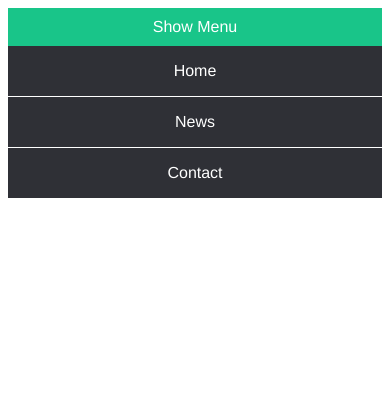
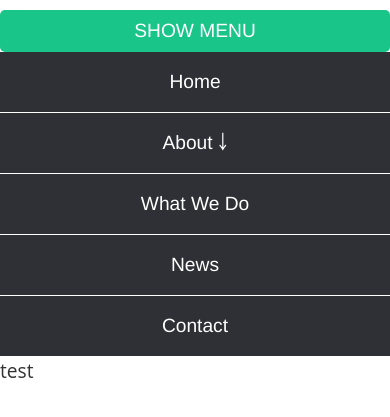
Before and after one commit to zachisit/zachis.it.two.dot.oh, a PHP site: page /test.php in a window 390 px wide, after a click on "SHOW MENU". Shown: the top 417 px of the page. Run offline with PHP 8.4, Linux system fonts and the light colour scheme.

Commit message:
responsive and general code cleanup
finished a lot of the responsive work related to images; added content
for about; added header for contact; general cleanup of source

```diff
--- a/header.php
+++ b/header.php
@@ -42,11 +42,11 @@ $(window).load(function(){
 	</div><!--header_top-->
 	<div id="header_bottom">
 		<div id="header_bottom_right">
-
-	<label for="show-menu" class="show-menu">Show Menu</label>
+		<label for="show-menu" class="show-menu">Show Menu</label>
 		<input type="checkbox" id="show-menu" role="button">
 		<ul id="menu">
-		<li><a href="about.php" title="">About</a></li><li><a href="websites.php" title="">Websites</a></li><li><a href="mobile.php" title="">Mobile</a></li><li><a href="lifestream.php" title="">Lifestream</a></li><li><a href="contact.php" title="">Contact</a></li></ul>
+			<li><a href="about.php" title="">About</a></li><li><a href="websites.php" title="">Websites</a></li><li><a href="mobile.php" title="">Mobile</a></li><li><a href="lifestream.php" title="">Lifestream</a></li><li><a href="contact.php" title="">Contact</a></li>
+		</ul>
 		</div><!--#header_bottom_right-->
 	</div><!--header-top-->
 	</div><!--header-->
--- a/style.css
+++ b/style.css
@@ -36,18 +36,19 @@ ul li {list-style:none;display:inline;}
 #header_left {float:left;width:150px;height:43px;background:url(images/headerlogo.png)no-repeat;margin-top:10px}
 #header_right {float:right;width:247px;margin-top:15px;color:#ff0ec9;font-size:25px;}
 #header_bottom_right {width:398px;float:right;}
-#header_bottom_right ul {	list-style-type:none;margin:0;padding:0;position: absolute;}
-#header_bottom_right ul li {	display:inline-block;float: left;margin-right: 1px;}
-#header_bottom_right ul li a {display:block;min-width:90px;height: 30px;text-decoration: none;text-transform:uppercase;text-align:center;color:#999;font-size:14px;}
-#header_bottom_right ul li a:hover {color:#0088cc;text-underline:1px solid pink;}
-#header_bottom {width:100%;float:left;height:18px;}
-.show-menu {text-decoration: none;color: #fff;background: #075398;text-align: center;padding: 10px 0;display: none;border-radius:5px;}
+#header_bottom_right ul {list-style-type:none;margin:0;padding:0;position: absolute;}
+#header_bottom_right li {display:inline-block;float: left;margin-left: 10px;}
+#header_bottom_right li a {display:block;color:#999;text-align: center;text-decoration: none;text-transform:uppercase;}
+#header_bottom_right li:hover a {text-decoration:underline;color:#ff0ec9;}
+#header_bottom_right li:hover ul a {color: #2f3036;}
+#header_bottom_right li:hover ul a:hover {color: #fff;}
+.show-menu {text-decoration: none;color: #fff;background: #278cff;text-align: center;padding: 10px 0;display: none;border-radius:5px;}
 input[type=checkbox]{display: none;}
 input[type=checkbox]:checked ~ #menu{display: block;}
 
 
 /*index:video section*/
-#videoblock {width:100%;float:left;height:345px;margin:20px 0 0 0;}
+#videoblock {width:100%;float:left;height:345px;margin:40px 0 0 0;}
 #videoblockvideo {background:url(images/zachisvideo.png) no-repeat;margin:0 auto;width:100%;height:345px;}
 
 /*index:under video block*/
@@ -76,7 +77,7 @@ input[type=checkbox]:checked ~ #menu{display: block;}
 #footer {height:100%;width:100%;float:left;margin:20px 0;padding:10px 0;}
 #footer ul {margin:0 auto;width:351px;}
 #footer ul li {margin: 0 10px;}
-.footertext {text-align:center;font-size:11px;width:340px;margin:10px auto 0 auto;}
+.footertext {text-align:center;font-size:11px;width:340px;margin:3px auto 0 auto;}
 
 /*websites page*/
 #mac {background: url(images/brow.png);height:547px;background-repeat: no-repeat;padding-top: 26px;}
@@ -117,7 +118,6 @@ body {font-size:130%;}
 #content_right h2 {text-align:center;}
 #cta_web_right {float:left;width:100%;padding:0 10px;}
 #cta_web_left {width:100%;padding:0 10p;}
-
 .button, .button a {width:100%;}
 img {max-width:100%}
 }
@@ -128,25 +128,26 @@ body {font-size:120%;}
 #content_left img {display:none;}
 #content_right {width:100%;display:block;margin:2% 0;}
 #content_right h2 {text-align:center;}
-#cta_web_right {float:left;width:100%;padding:0 10px;}
-#cta_web_left {width:100%;padding:0 10p;}
+#cta_web_left {width:100%;padding:0 10p;float:left;margin:0;padding:0;background-size:100%}
 .button, .button a {width:100%;}
-.show-menu {display:block;text-transform:uppercase;border-bottom:1px solid #999;}
 img {max-width:100%}
 #header {width:100%;height:100%;display:block;}
 #header_left {width:100%;display:block;background-position:center;}
-#header_bottom_right {width:100%;display:block;margin:2% 0;}
-#header_bottom_right ul  {position: static;display: none;}
-#header_bottom_right ul  li {width:100%;background:#fff;border-bottom:1px solid #999;border-right:1px solid #999;border-left:1px solid #999;border-radius:5px;}
-#header_bottom_right ul  li a {padding:8px 0;text-align:center;color:#ff0ec9;font-size:130%}
+#header_bottom_right ul {position: static;display: none;}
+#header_bottom_right li {border-right:1px solid #999;border-left:1px solid #999;border-bottom:1px solid #999;border-radius:5px;margin:0;}
+#header_bottom_right ul li, li a {width: 100%;color:#ff0ec9;text-decoration:none;padding:5px 0}
+.show-menu {display:block;margin-top:10px;text-transform:uppercase;}
 #header_top {width:100%;display:block;height:100%;}
 #header_right {width:100%;display:block;text-align:center;}
 #cta_contact {width:100%;display:block;height:100%;padding:0 0 5% 0;}
 #cta_web {width:100%;display:block;height:100%;padding:0 0 5% 0;}
-#cta_web_left {width:100%;display:block;}
-#cta_web_right {width:100%;display:block;}
+#cta_web_left {width:100%;display:block;padding:0;margin:0;max-height:182px;}
+#cta_web_right {width:100%;display:block;float:left;margin:0;padding:0;}
 #footer {width:100%;display:block;}
 #footer ul {width:50%;margin:0 auto;}
 #cta_contact_text {width:100%;display:block;}
 #videoblockvideo img, #cta_web_left img {width:100%;height:auto;}
+#videoblockvideo {background-size:100%;max-height:191px;}
+#videoblock {height:169px;}
+#header_bottom_right {width:100%;}
 }
--- a/test.php
+++ b/test.php
@@ -4,15 +4,137 @@
 	<meta charset="UTF-8">
 	<title>CSS Only Navigation Menu</title>
 	<meta name="viewport" content="width=device-width, initial-scale=1">
-	<link rel="stylesheet" href="teststyle.css">
+	<link rel="stylesheet" href="style.css">
 </head>
+<style>
+/*Strip the ul of padding and list styling*/
+ul {
+	list-style-type:none;
+	margin:0;
+	padding:0;
+	position: absolute;
+}
+
+/*Create a horizontal list with spacing*/
+li {
+	display:inline-block;
+	float: left;
+	margin-right: 1px;
+}
+
+/*Style for menu links*/
+li a {
+	display:block;
+	min-width:140px;
+	height: 50px;
+	text-align: center;
+	line-height: 50px;
+	font-family: "Helvetica Neue", Helvetica, Arial, sans-serif;
+	color: #fff;
+	background: #2f3036;
+	text-decoration: none;
+}
+
+/*Hover state for top level links*/
+li:hover a {
+	background: #19c589;
+}
+
+/*Style for dropdown links*/
+li:hover ul a {
+	background: #f3f3f3;
+	color: #2f3036;
+	height: 40px;
+	line-height: 40px;
+}
+
+/*Hover state for dropdown links*/
+li:hover ul a:hover {
+	background: #19c589;
+	color: #fff;
+}
+
+/*Hide dropdown links until they are needed*/
+li ul {
+	display: none;
+}
+
+/*Make dropdown links vertical*/
+li ul li {
+	display: block;
+	float: none;
+}
+
+/*Prevent text wrapping*/
+li ul li a {
+	width: auto;
+	min-width: 100px;
+	padding: 0 20px;
+}
+
+/*Display the dropdown on hover*/
+ul li a:hover + .hidden, .hidden:hover {
+	display: block;
+}
+
+/*Style 'show menu' label button and hide it by default*/
+.show-menu {
+	font-family: "Helvetica Neue", Helvetica, Arial, sans-serif;
+	text-decoration: none;
+	color: #fff;
+	background: #19c589;
+	text-align: center;
+	padding: 10px 0;
+	display: none;
+}
+
+/*Hide checkbox*/
+input[type=checkbox]{
+    display: none;
+}
+
+/*Show menu when invisible checkbox is checked*/
+input[type=checkbox]:checked ~ #menu{
+    display: block;
+}
+
+
+/*Responsive Styles*/
+
+@media screen and (max-width : 760px){
+	/*Make dropdown links appear inline*/
+	ul {
+		position: static;
+		display: none;
+	}
+	/*Create vertical spacing*/
+	li {
+		margin-bottom: 1px;
+	}
+	/*Make all menu links full width*/
+	ul li, li a {
+		width: 100%;
+	}
+	/*Display 'show menu' link*/
+	.show-menu {
+		display:block;
+	}
+}
+</style>
 <body>
 	<label for="show-menu" class="show-menu">Show Menu</label>
 	<input type="checkbox" id="show-menu" role="button">
 		<ul id="menu">
 		<li><a href="#">Home</a></li>
+		<li>
+			<a href="#">About ￬</a></li>
+			<li>
+			<a href="#">What We Do</a></li>
+
+
 		<li><a href="#">News</a></li>
 		<li><a href="#">Contact</a></li>
 	</ul>
+	test
 </body>
 </html>
```
Also changed, not shown: about.php (+14 -6 lines), contact.php (+5 -3 lines), footer.php (+2 -9 lines).
